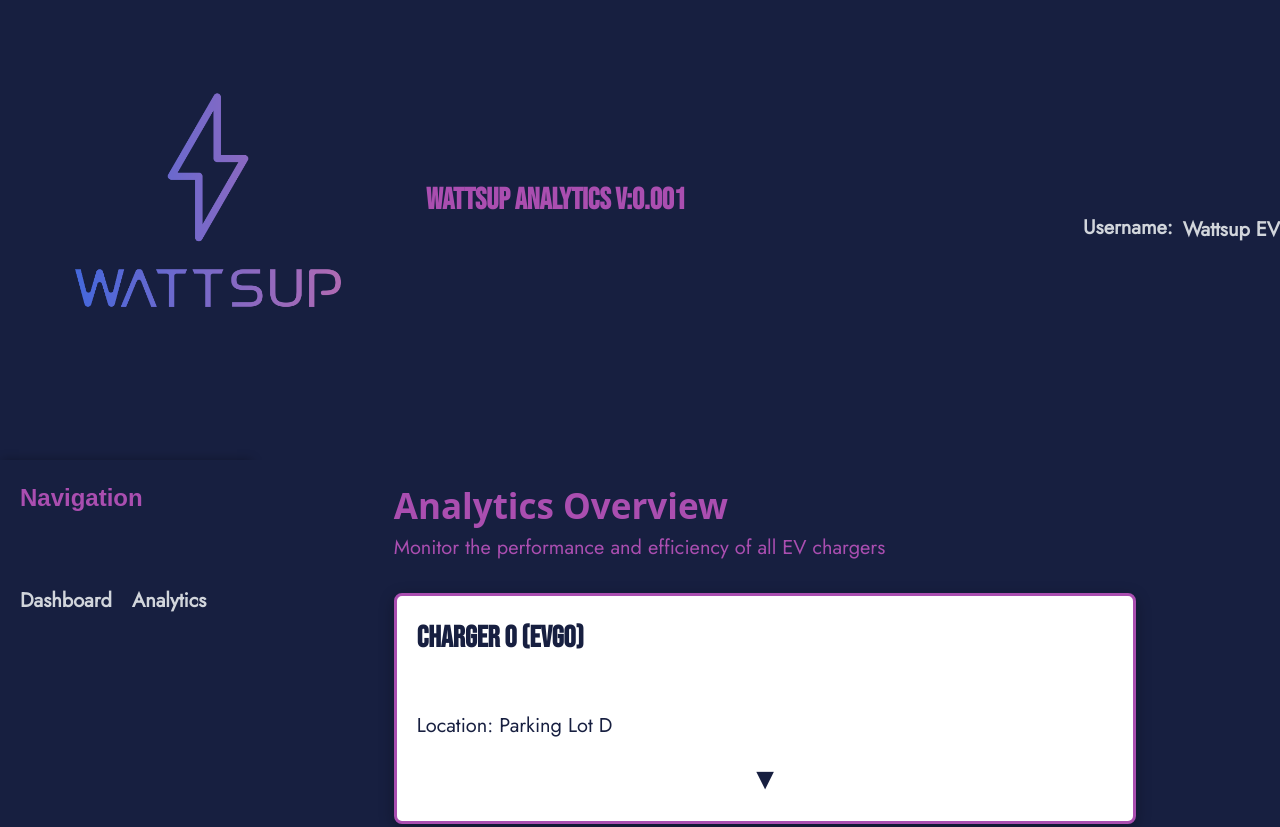
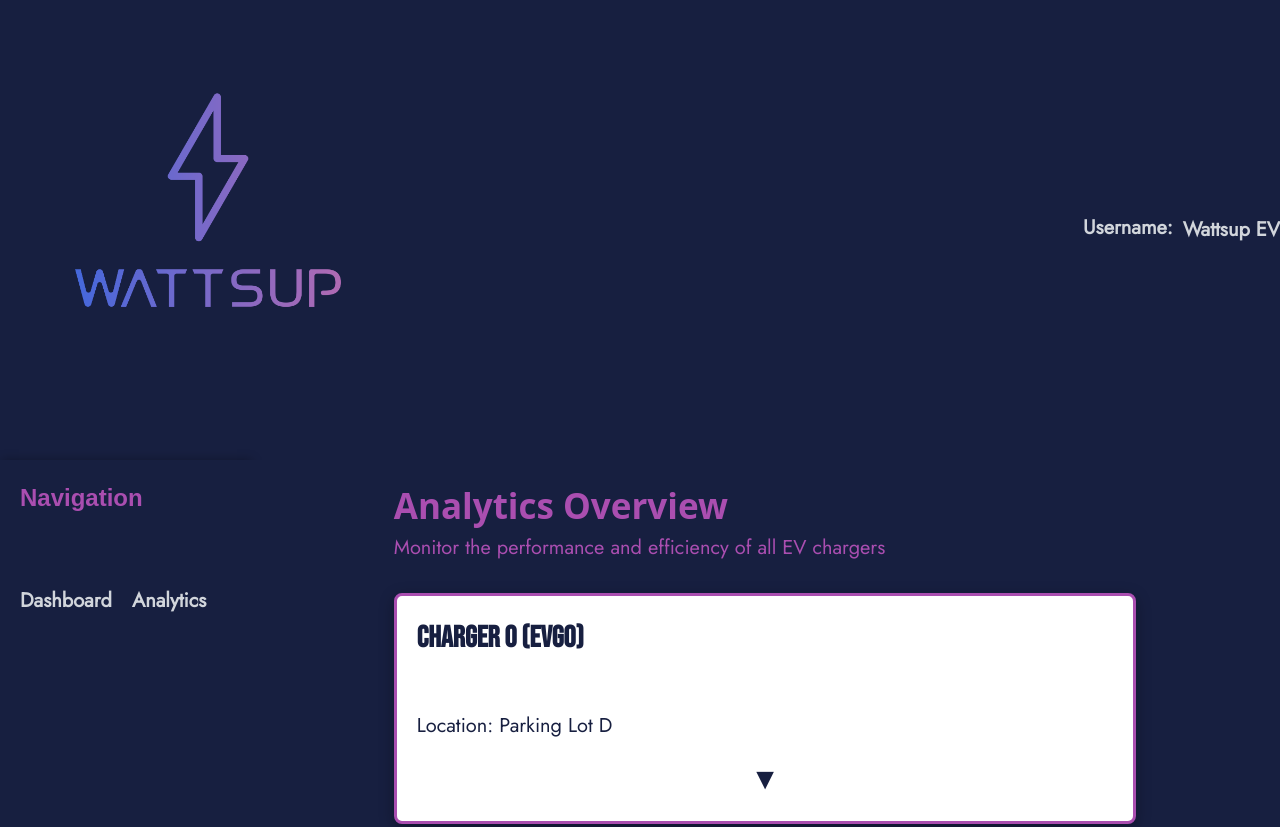
Before and after one commit to SLamont3134/wattsup_dashboard.github.io, a plain HTML site: page analytics.html in a window 1280 px wide. Shown: the top 827 px of the page. Drawn offline with nearby package versions, Linux system fonts and the light colour scheme; a web font is replaced by a local one.

Commit message:
Removed titles

```diff
--- a/analytics.html
+++ b/analytics.html
@@ -310,7 +310,6 @@
     <header>
         <h1>
             <img src="wattsup_icon.png" alt="Icon">
-            WattsUp Analytics V:0.001
         </h1>
         <div class="user-info">
             <label>Username:</label>
```
Also changed, not shown: index.html (+0 -1 lines).
